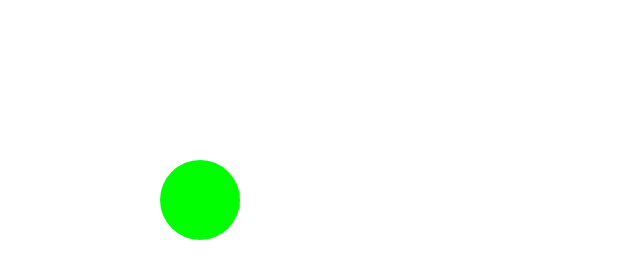
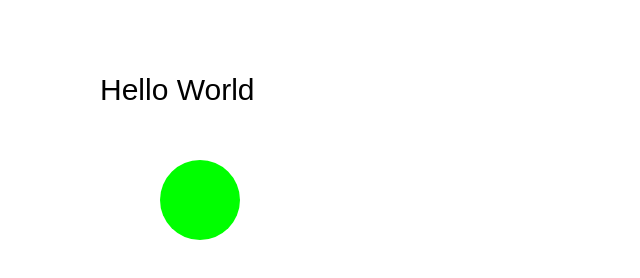
Before and after one commit to velo1203/PyGame.js, a website: page index.html in a window 1280 px wide. Shown: the whole page, without its empty margins (0-640 px from the left). Drawn offline with Linux system fonts and the light colour scheme.

Commit message:
add Text

```diff
--- a/app.js
+++ b/app.js
@@ -1,6 +1,7 @@
 const game = new Game("canvas");
 
-game.display.set(500, 700);
+game.display.full_screen();
+game.display.set_caption("Game");
 
 let running = true;
 let X = 200;
@@ -20,34 +21,12 @@ function gameLoop() {
       if (event.key === "ArrowLeft") {
         X -= speed;
       }
-      if (event.key === "ArrowUp") {
-        Y -= speed;
-      }
-      if (event.key === "ArrowDown") {
-        Y += speed;
-      }
-      if (event.key === "a") {
-        radius += 10;
-        console.log("radius increased, radius: " + radius);
-      }
-      if (event.key === "s") {
-        radius -= 10;
-        console.log("radius decreased, radius: " + radius);
-      }
-      if (event.key === "d") {
-        speed += 10;
-        console.log("speed increased, speed: " + speed);
-      }
-      if (event.key === "f") {
-        speed -= 10;
-        console.log("speed decreased, speed: " + speed);
-      }
     }
   });
 
   game.screen.fill([255, 255, 255]);
   game.Draw.circle(X, Y, radius, [0, 255, 0]);
-
+  game.Draw.Text("Hello World", 100, 100, [0, 0, 0]);
 
   if (!running) {
     game.quit();
--- a/index.html
+++ b/index.html
@@ -3,7 +3,7 @@
 <head>
     <meta charset="UTF-8">
     <meta name="viewport" content="width=device-width, initial-scale=1.0">
-    <title>2D Game Library Example</title>
+    <title>2D JSGame Library</title>
     <link rel="stylesheet" href="defaultStyle.css">
 </head>
 <body>
--- a/library/Game.js
+++ b/library/Game.js
@@ -29,8 +29,15 @@ class Game {
             this.canvas.width = width;
             this.canvas.height = height;
         },
+        full_screen: () => {
+            this.canvas.width = window.innerWidth;
+            this.canvas.height = window.innerHeight;
+        },
         update: (loop) => {
             requestAnimationFrame(loop)
+        },
+        set_caption: (caption) => {
+            document.title = caption;
         }
     };
 
@@ -52,10 +59,25 @@ class Game {
         },
         circle: (x, y, radius, color) => {
             this.ctx.fillStyle = `rgb(${color[0]}, ${color[1]}, ${color[2]})`;
-            this.ctx.beginPath();
-            this.ctx.arc(x, y, radius, 0, 2 * Math.PI);
-            this.ctx.fill();
-            this.ctx.closePath();
+            this
+                .ctx
+                .beginPath();
+            this
+                .ctx
+                .arc(x, y, radius, 0, 2 * Math.PI);
+            this
+                .ctx
+                .fill();
+            this
+                .ctx
+                .closePath();
+        },
+        Text: (text, x, y, color) => {
+            this.ctx.fillStyle = `rgb(${color[0]}, ${color[1]}, ${color[2]})`;
+            this.ctx.font = "30px Arial";
+            this
+                .ctx
+                .fillText(text, x, y);
         }
     }
 
```
